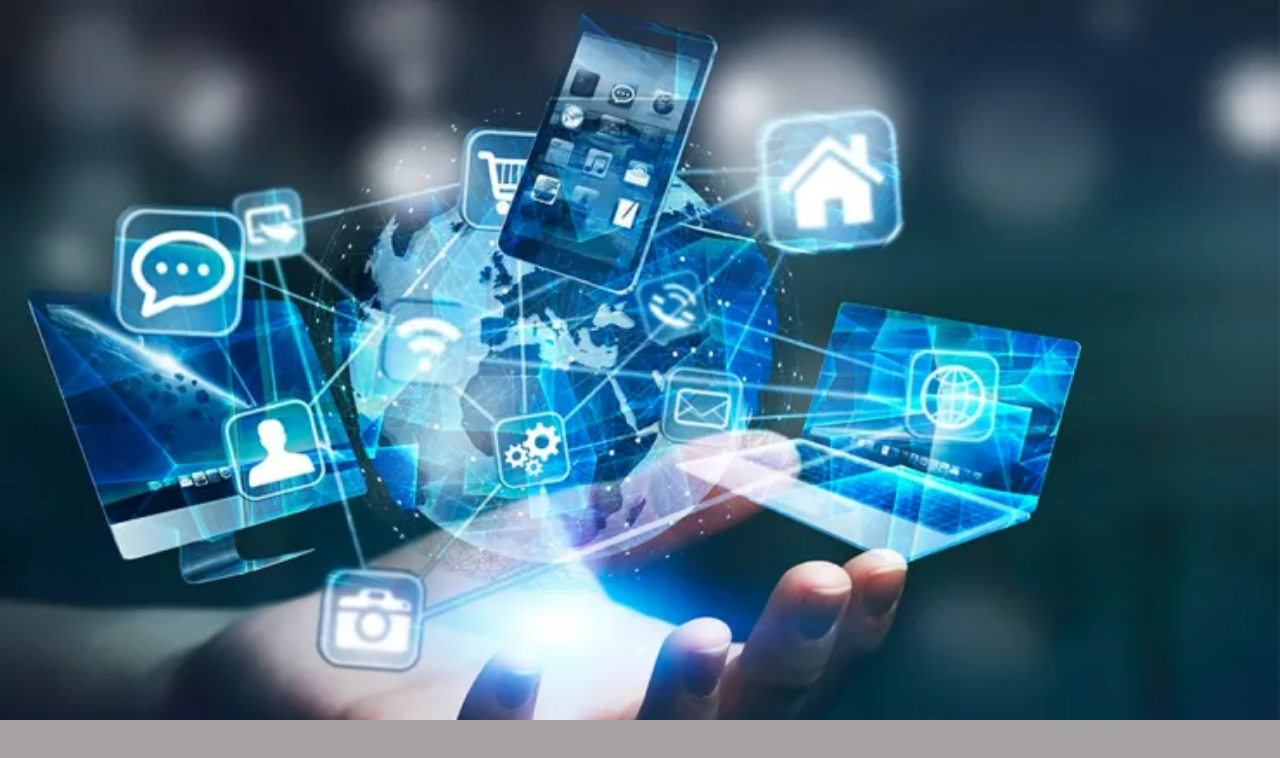
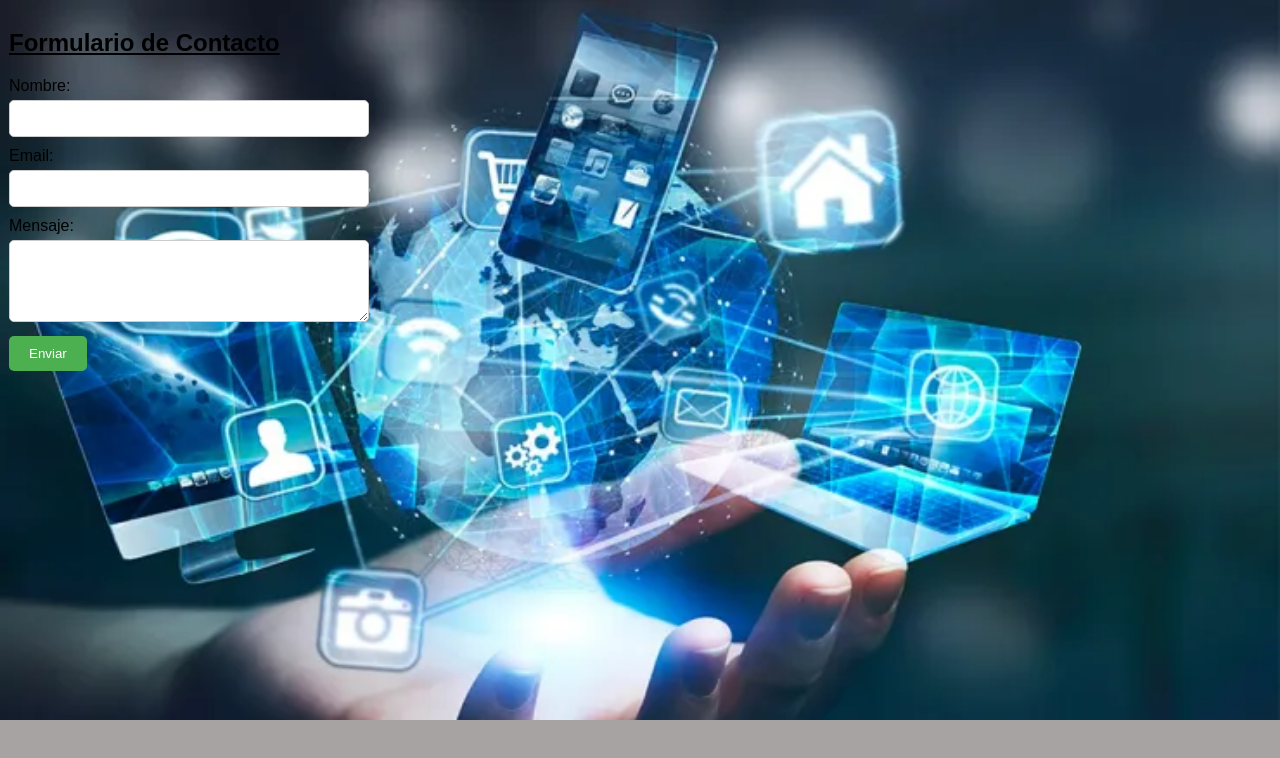
Before and after one commit to randomvanish88/web-Talento, a plain HTML site: page contacto.html in a window 1280 px wide. Drawn offline with Linux system fonts and the light colour scheme.

Commit message:
actualizacion

```diff
--- a/contacto.html
+++ b/contacto.html
@@ -7,6 +7,22 @@
     <link rel="stylesheet" href="styles.css">
 </head>
 <body>
+    <section id="formulario">
+        <!-- Sección del formulario -->
+        <h2 class="parrafo3">Formulario de Contacto</h2>
+        <form action="#" method="POST">
+            <label for="nombre">Nombre:</label>
+            <input type="text" id="nombre" name="nombre" required><br>
+
+            <label for="email">Email:</label>
+            <input type="email" id="email" name="email" required><br>
+
+            <label for="mensaje">Mensaje:</label>
+            <textarea id="mensaje" name="mensaje" rows="4" cols="50" required></textarea><br>
+
+            <button type="submit">Enviar</button>
+        </form>
+    </section>
 
 </body>
 </html>
--- a/styles.css
+++ b/styles.css
@@ -122,7 +122,7 @@ main {
 
 /* Estilos para el formulario */
 #formulario {
-    padding: 0,5px;
+    padding: 1px;
     background-color: #75747400;
     border-radius: 10px;
     margin-bottom: 20px;
@@ -141,7 +141,7 @@ label {
 input[type="text"],
 input[type="email"],
 textarea {
-    width: 80%;
+    width: 90%;
     padding: 10px;
     margin-bottom: 10px;
     border: 1px solid #ccc;
```
Also changed, not shown: index.html (+1 -18 lines), nosotros.html (+1 -0 lines).
